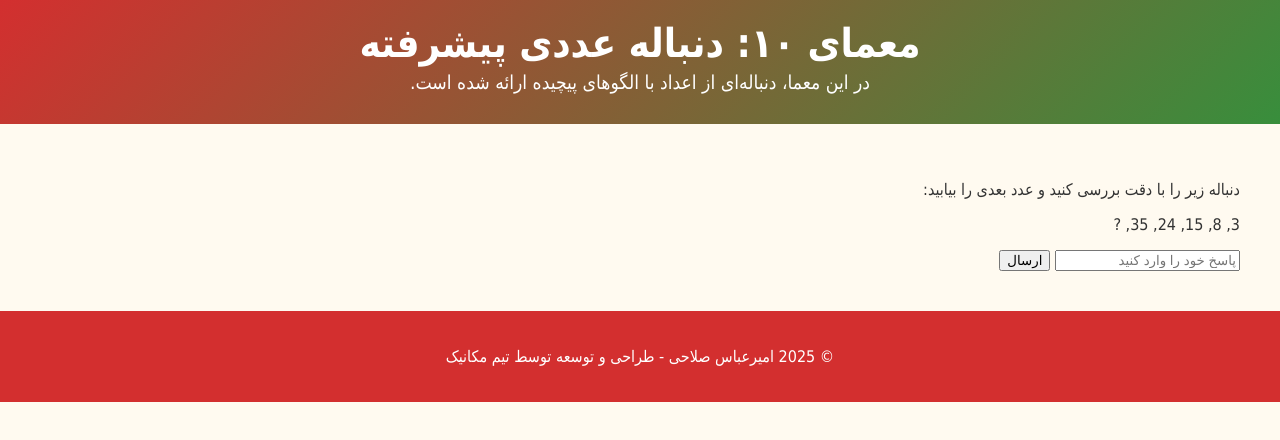
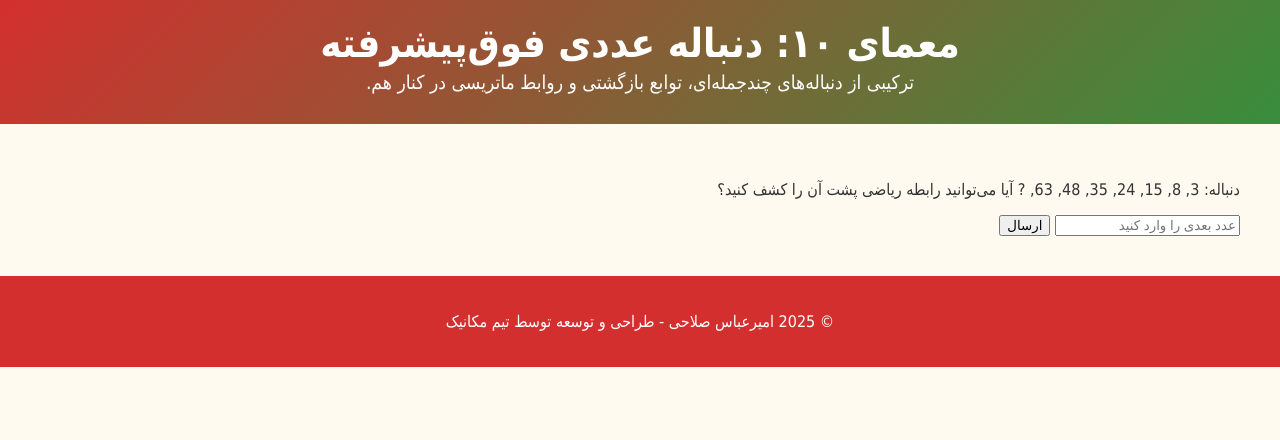
Before and after one commit to amira66as/game_project1, a plain HTML site: page puzzle10.html in a window 1280 px wide. Drawn offline with Linux system fonts and the light colour scheme; files that its build step writes are made by us from their sources.

Commit message:
Update puzzle10.html

```diff
--- a/puzzle10.html
+++ b/puzzle10.html
@@ -3,15 +3,15 @@
 <head>
   <meta charset="UTF-8">
   <meta name="viewport" content="width=device-width, initial-scale=1">
-  <title>معمای ۱۰: دنباله عددی پیشرفته</title>
-  <link rel="stylesheet" href="../css/styles.css">
+  <title>معمای ۱۰: دنباله عددی فوق‌پیشرفته</title>
+  <link rel="stylesheet" href="styles.css">
 </head>
 <body>
   <header class="header">
     <div class="container">
-      <h1>معمای ۱۰: دنباله عددی پیشرفته</h1>
+      <h1>معمای ۱۰: دنباله عددی فوق‌پیشرفته</h1>
       <p>
-        در این معما، دنباله‌ای از اعداد با الگوهای پیچیده ارائه شده است.
+        ترکیبی از دنباله‌های چندجمله‌ای، توابع بازگشتی و روابط ماتریسی در کنار هم.
       </p>
     </div>
   </header>
@@ -19,10 +19,12 @@
     <section class="section puzzle-content">
       <div class="container">
         <div class="puzzle-instructions">
-          <p>دنباله زیر را با دقت بررسی کنید و عدد بعدی را بیابید:</p>
-          <p>3, 8, 15, 24, 35, ?</p>
+          <p>
+            دنباله: 3, 8, 15, 24, 35, 48, 63, ?
+            آیا می‌توانید رابطه ریاضی پشت آن را کشف کنید؟
+          </p>
           <form id="puzzle10-form">
-            <input type="text" name="answer" placeholder="پاسخ خود را وارد کنید">
+            <input type="text" name="answer" placeholder="عدد بعدی را وارد کنید">
             <button type="submit">ارسال</button>
           </form>
         </div>
@@ -34,6 +36,6 @@
       <p>&copy; 2025 امیرعباس صلاحی - طراحی و توسعه توسط تیم مکانیک</p>
     </div>
   </footer>
-  <script src="../js/script.js"></script>
+  <script src="script.js"></script>
 </body>
 </html>
```
